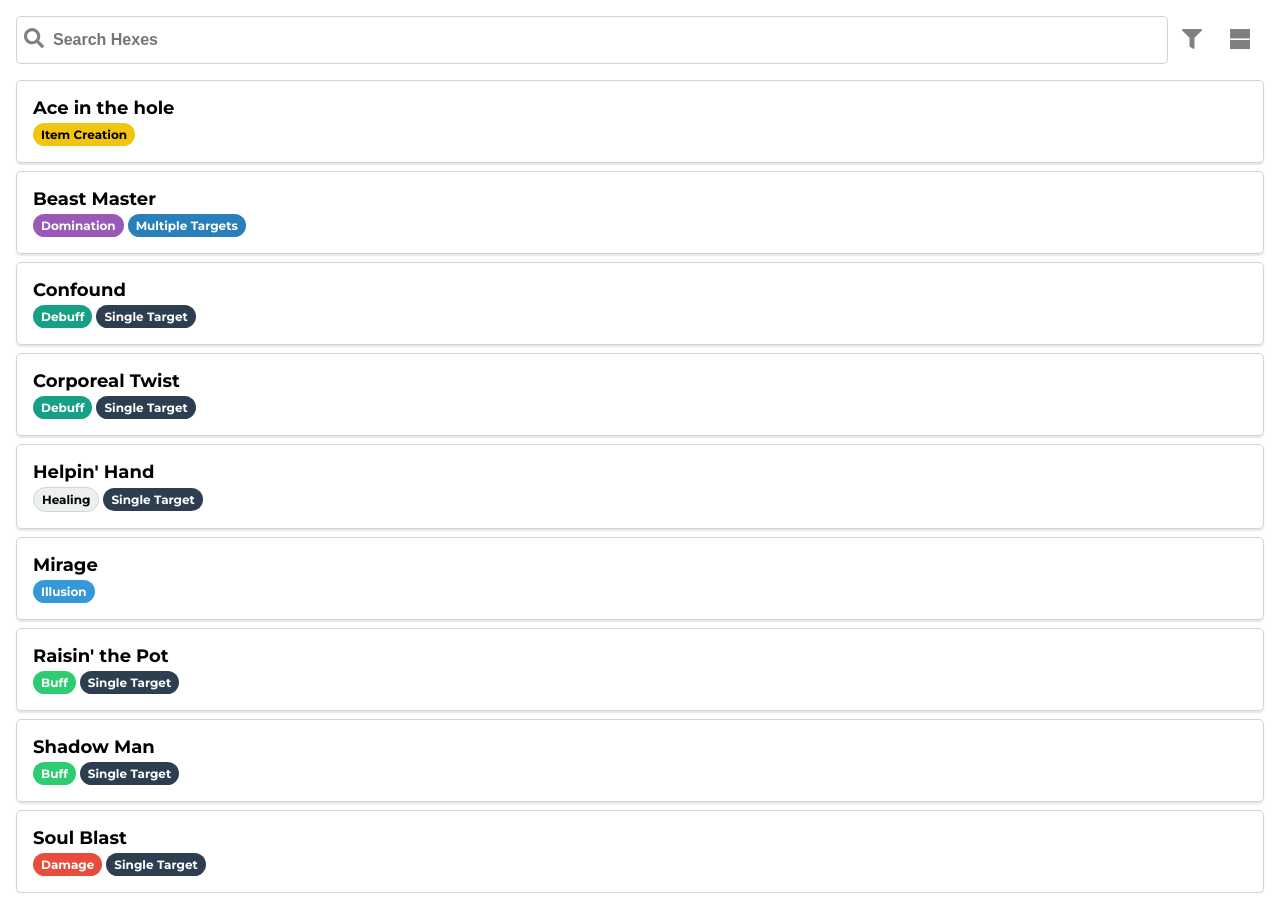
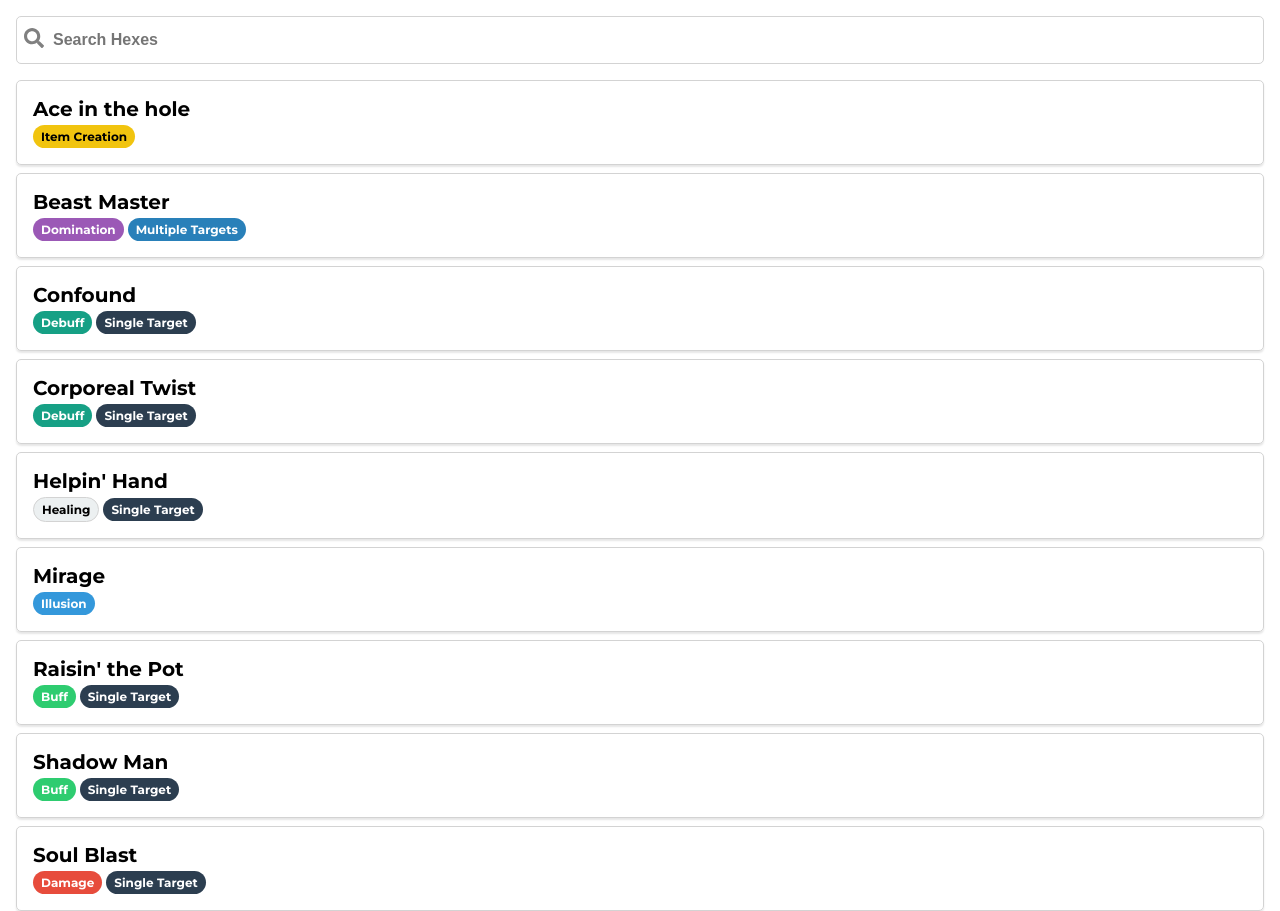
Before and after one commit to oarodrig/hexbook, a React (Create React App) app: page / in a window 1280 px wide. Built offline with nearby package versions, Linux system fonts and the light colour scheme.

Commit message:
Increase hex row font size and remove non-working buttons

```diff
--- a/src/HexRow/HexRow.module.css
+++ b/src/HexRow/HexRow.module.css
@@ -11,7 +11,7 @@
 
 .hexName {
   font-weight: 700;
-  font-size: 18px;
+  font-size: 20px;
 }
 
 .hexTrait {
@@ -34,7 +34,7 @@
 }
 
 .badgeContainer .buff {
-  background-color: #2ecc71;
+  background-color: #2ecc70;
   color: white;
 }
 
--- a/src/TopBar/TopBar.js
+++ b/src/TopBar/TopBar.js
@@ -43,7 +43,7 @@ const TopBar = (props) => {
           </button>
         )}
       </div>
-      <div className={style.topBarGroup}>
+      <div className={`${style.topBarGroup} ${style.hide}`}>
         <button className={style.topBarButton}>
           <FilterSvg className={style.icon} />
         </button>
--- a/src/TopBar/TopBar.module.css
+++ b/src/TopBar/TopBar.module.css
@@ -56,3 +56,7 @@
 .occupyAvailableWidth {
   flex: 1;
 }
+
+.hide {
+  display: none;
+}
```
